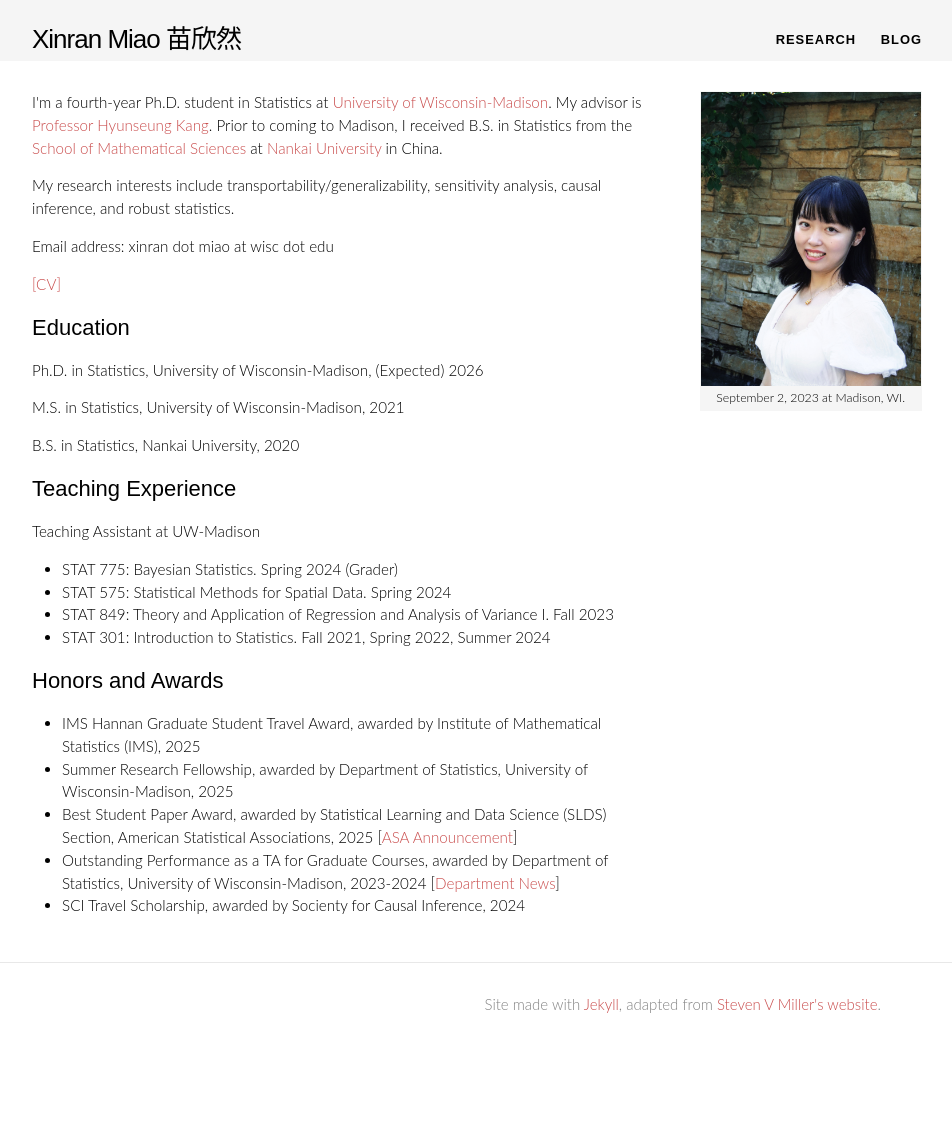
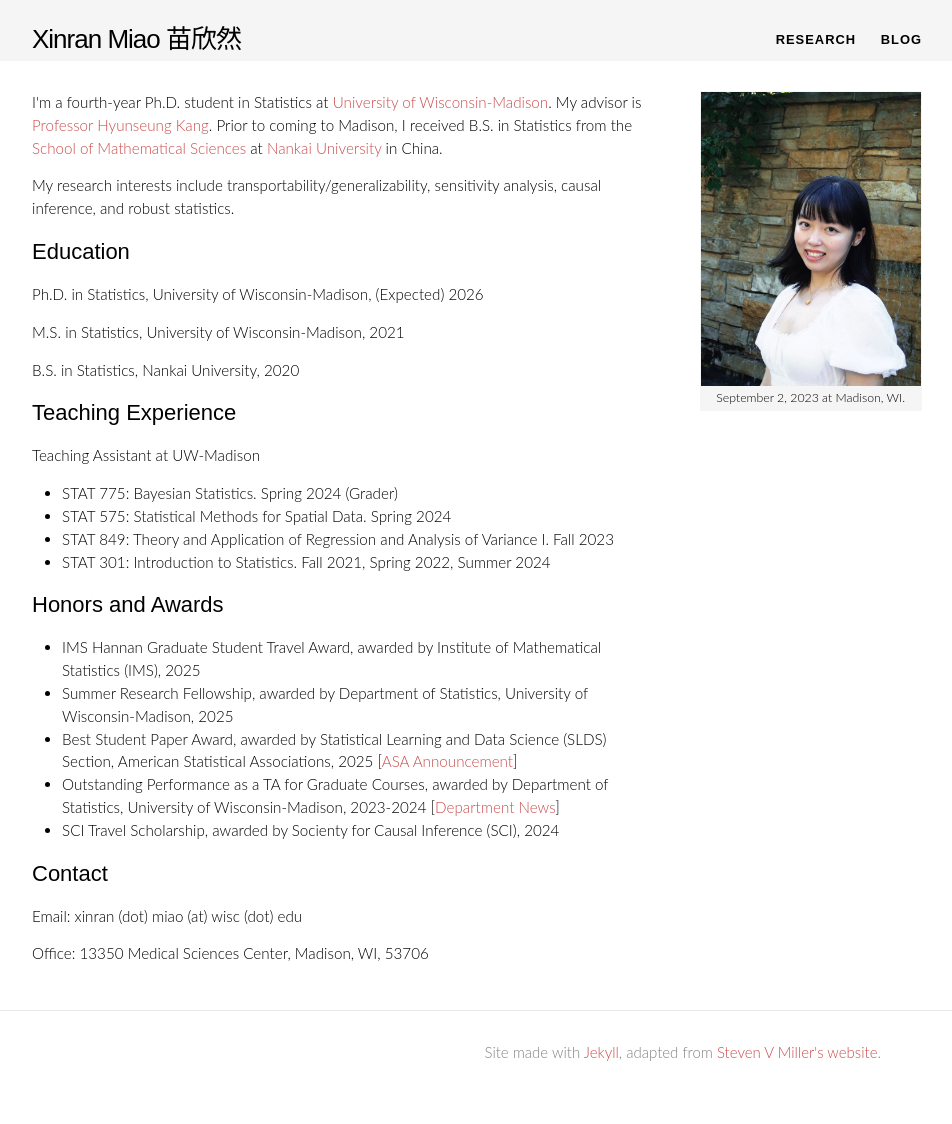
Before and after one commit to XinranMiao/XinranMiao.github.io, a Jekyll site: the page built from index.html, in a window 1280 px wide. Shown: the whole page, without its empty margins (163-1115 px from the left). Built offline with Jekyll 4.4.1, drawn with Linux system fonts in a browser that asks for light colours; nearby versions of some CDN libraries; some web fonts are replaced; comment, search, counter and statistics services are not loaded; before the commit the page ends 1076 px from its top, so only the background shows below that.

Commit message:
add contact

```diff
--- a/index.html
+++ b/index.html
@@ -39,9 +39,9 @@ layout: default
                 </p>
                 <p>My research interests include transportability/generalizability, sensitivity analysis, causal inference, and robust statistics. </p>
 
-                <p>Email address: xinran dot miao at wisc dot edu</p>
 
-                <p><a href="/docs/xinranmiao_cv.pdf">[CV]</a></p>
+               <!--- <p><a href="/docs/xinranmiao_cv.pdf">[CV]</a></p>
+                -->
             <!---
                 <p><a href="https://scholar.google.com/citations?user=5vHFhx8AAAAJ&hl=en">[Google Scholar]</a></p>
                 -->
@@ -64,8 +64,11 @@ layout: default
                         <li>Summer Research Fellowship, awarded by Department of Statistics, University of Wisconsin-Madison, 2025 </li>
                         <li>Best Student Paper Award, awarded by  Statistical Learning and Data Science (SLDS) Section, American Statistical Associations, 2025 [<a href="https://community.amstat.org/slds/awards/student-paper-award">ASA Announcement</a>]</li>
                         <li>Outstanding Performance as a TA for Graduate Courses, awarded by Department of Statistics, University of Wisconsin-Madison, 2023-2024 [<a href="https://stat.wisc.edu/2024/06/18/department-of-statistics-honors-outstanding-teaching-assistants-for-2023-2024/">Department News</a>]</li>
-                        <li>SCI Travel Scholarship, awarded by Socienty for Causal Inference, 2024</li>
+                        <li>SCI Travel Scholarship, awarded by Socienty for Causal Inference (SCI), 2024</li>
                      </ul>
+            <h2>Contact</h2>
+            <p>Email: xinran (dot) miao (at) wisc (dot) edu</p>
+            <p>Office: 13350 Medical Sciences Center, Madison, WI, 53706</p>
         </div>
 		<div class="column middle">
 			<p></p>
```
